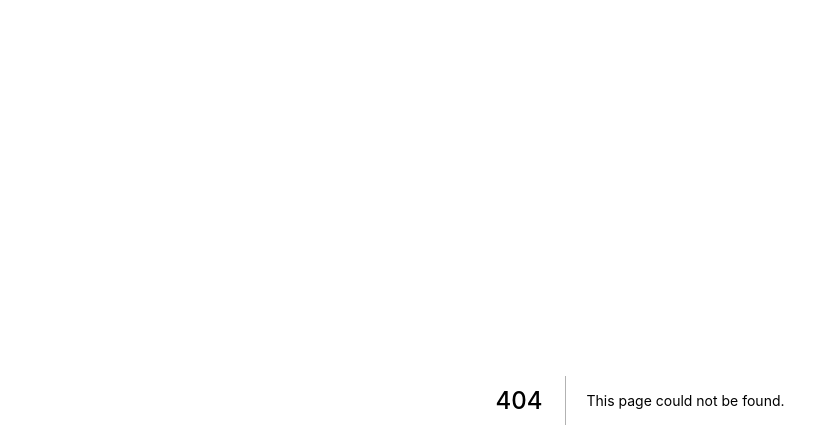
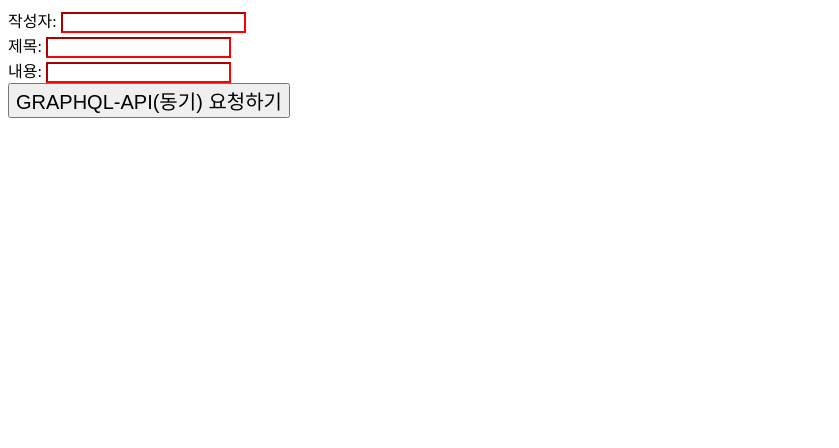
Before and after one commit to chaeyeon-yang/Next-Js-Study, a Next.js app in the folder app/: page /07-01-setState in a window 1280 px wide. Before the commit this address had no page. Shown: the top 448 px of the page, without its empty margins (0-839 px from the left). Built offline with nearby package versions, Linux system fonts and the light colour scheme.

Commit message:
Study: setState 파혜치기

```diff
--- a/app/pages/02-02-counter-state/index.js
+++ b/app/pages/02-02-counter-state/index.js
@@ -6,15 +6,13 @@
         setCount(count + 1);
     }
 
-    function onClickCountDown() {
-        setCount(count - 1);
-    }
+    // state의 상태가 변하면 화면이 리렌더링 됨
+    // hook 빼고 모든 코드도 다시 실행 됨
     return (
         // fragment
         <>
             <div>{count}</div>
             <button onClick={onClickCountUp}>카운트 올리기!!!</button>
-            <button onClick={onClickCountDown}>카운트 내리기!!!</button>
         </>
     );
 }
--- /dev/null
+++ b/app/pages/07-01-setState/index.js
@@ -0,0 +1,5 @@
+import BoardWrite from "@/src/components/units/board/07-write/BoardWrite.container";
+
+export default function GraphqlMutationArgsPage() {
+    return <BoardWrite />;
+}
--- /dev/null
+++ b/app/src/components/units/board/07-write/BoardWrite.container.js
@@ -0,0 +1,60 @@
+import React from "react";
+import BoardWriteUI from "./BoardWrite.presenter";
+import { useMutation } from "@apollo/client";
+import { useState } from "react";
+import { CREATE_BOARD } from "./BoardWrite.queries";
+
+export default function BoardWrite() {
+    // 자바스크립트 영역
+    const [mycolor, setMycolor] = useState(false);
+
+    const [writer, setWriter] = useState("");
+    const [title, setTitle] = useState("");
+    const [contents, setContents] = useState("");
+    const [createBoard] = useMutation(CREATE_BOARD);
+    const onClickSubmit = async () => {
+        // const writer = "qqq" // 스코프 체인
+        const result = await createBoard({
+            variables: {
+                // variables 이게 $ 역할을 해줌
+                writer: writer,
+                title: title,
+                contents: contents,
+            },
+        });
+        console.log(result);
+        alert(result.data.createBoard.message);
+    };
+
+    const onChangeWriter = (event) => {
+        setWriter(event.target.value);
+        if (event.target.value && title && contents) {
+            setMycolor(true);
+        }
+    };
+
+    const onChangeTitle = (event) => {
+        setTitle(event.target.value);
+        if (writer && event.target.value && contents) {
+            setMycolor(true);
+        }
+    };
+
+    const onChangeContents = (event) => {
+        setContents(event.target.value);
+        if (writer && title && event.target.value) {
+            setMycolor(true);
+        }
+    };
+
+    // HTML 영역(return 아래)
+    return (
+        <BoardWriteUI
+            onChangeWriter={onChangeWriter}
+            onChangeTitle={onChangeTitle}
+            onChangeContents={onChangeContents}
+            onClickSubmit={onClickSubmit}
+            mycolor={mycolor}
+        />
+    );
+}
--- /dev/null
+++ b/app/src/components/units/board/07-write/BoardWrite.presenter.js
@@ -0,0 +1,29 @@
+import React from "react";
+// export 와 export default를 함께 사용하는 방법
+// import qqq, { BlueButton, RedInput } from "./BoardWrite.styles";
+
+import * as S from "./BoardWrite.styles";
+
+export default function BoardWriteUI(props) {
+    // 자바스크립트 영역
+
+    // HTML 영역(return 아래)
+    return (
+        <>
+            작성자: <S.RedInput type="text" onChange={props.onChangeWriter} />
+            <br />
+            제목: <S.RedInput type="text" onChange={props.onChangeTitle} />
+            <br />
+            내용: <S.RedInput type="text" onChange={props.onChangeContents} />
+            <br />
+            <S.BlueButton
+                onClick={props.onClickSubmit}
+                rrr="20px"
+                qqq="yellow"
+                zzz={props.mycolor}
+            >
+                GRAPHQL-API(동기) 요청하기
+            </S.BlueButton>
+        </>
+    );
+}
--- /dev/null
+++ b/app/src/components/units/board/07-write/BoardWrite.queries.js
@@ -0,0 +1,13 @@
+import { gql } from "@apollo/client";
+
+export const CREATE_BOARD = gql`
+    mutation createBoard($writer: String, $title: String, $contents: String) {
+        # 변수의 type 적는 곳
+        createBoard(writer: $writer, title: $title, contents: $contents) {
+            # 실제 우리가 전달할 변수 적는 곳
+            _id
+            number
+            message
+        }
+    }
+`;
--- /dev/null
+++ b/app/src/components/units/board/07-write/BoardWrite.styles.js
@@ -0,0 +1,10 @@
+import styled from "@emotion/styled";
+
+export const RedInput = styled.input`
+    border-color: red;
+`;
+
+export const BlueButton = styled.button`
+    font-size: ${(props) => props.rrr};
+    background-color: ${(props) => (props.zzz ? "yellow" : "default")};
+`;
```
